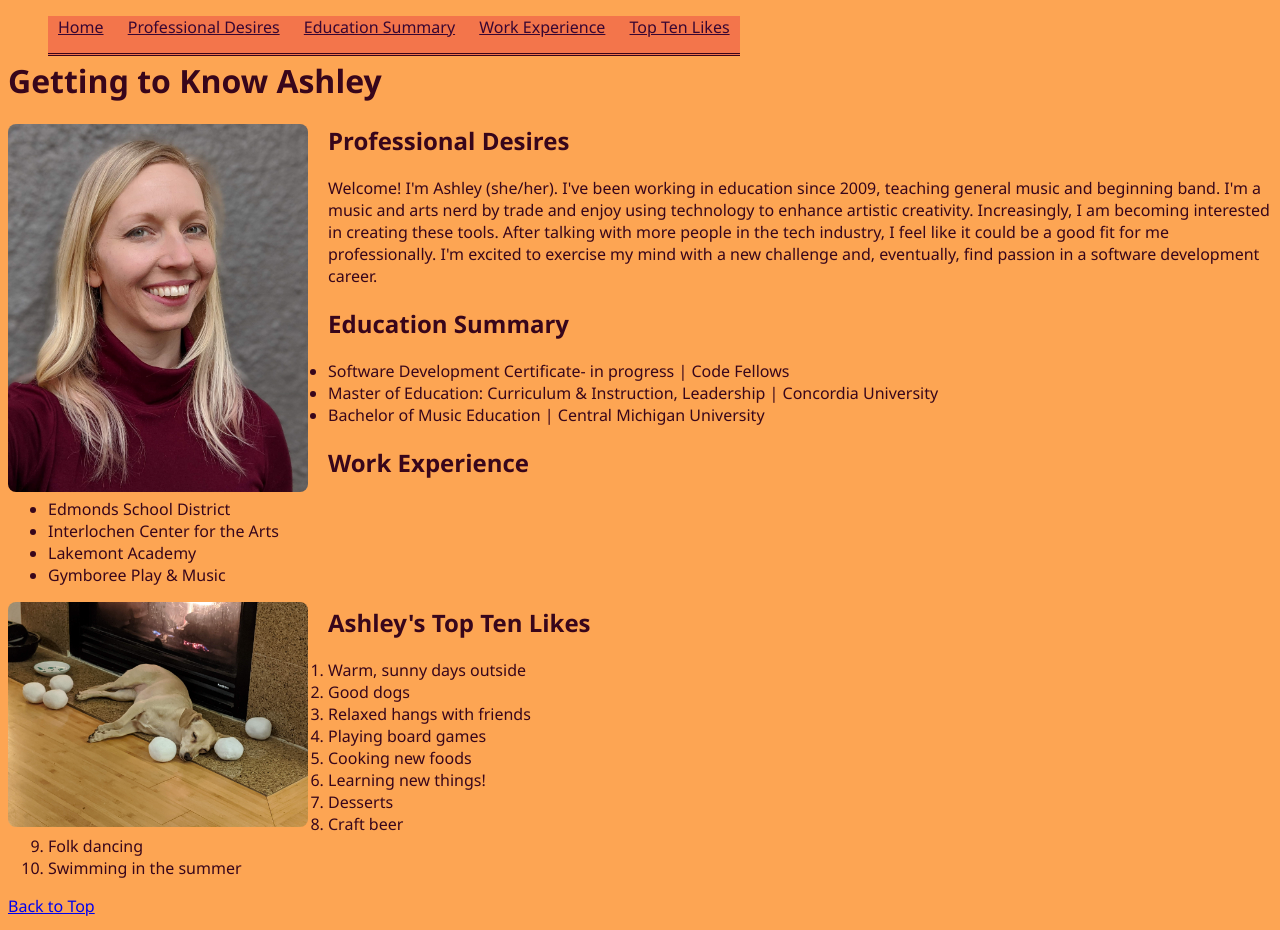
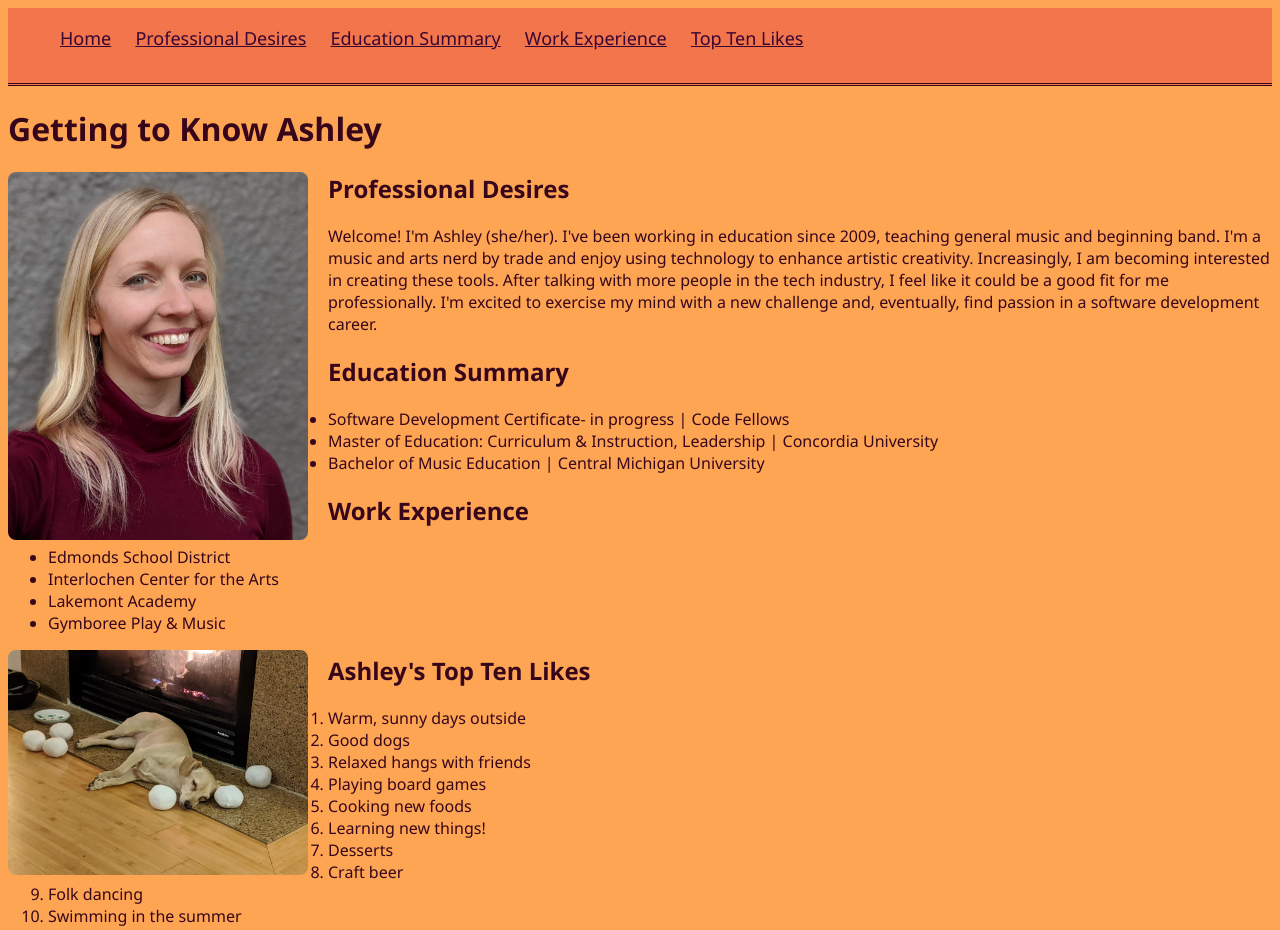
Before and after one commit to ashleybiermann/about-me, a plain HTML site: page index.html in a window 1280 px wide. Shown: the top 930 px of the page. Drawn offline with Linux system fonts and the light colour scheme.

Commit message:
updated nav bar background

```diff
--- a/css/style.css
+++ b/css/style.css
@@ -1,10 +1,14 @@
+nav {
+  background-color:rgba(220, 20, 60, 0.329);
+  border-style: none none double none;
+  padding: 2px;
+}
+
 nav
   >ul
     >li {
       /*puts nav bar in horizontal row instead of vertical column*/
-      display: inline;
-      background-color: rgba(220, 20, 60, 0.329);
-      border-style: none none double none;
+      display: inline-block;
       padding-right: 10px;
       padding-bottom: 15px;
       padding-left: 10px;
@@ -12,6 +16,7 @@ nav
 
 .top-nav {
   color: rgb(56, 6, 50);
+  font-size: 18px;
 }
 
 body {
```
